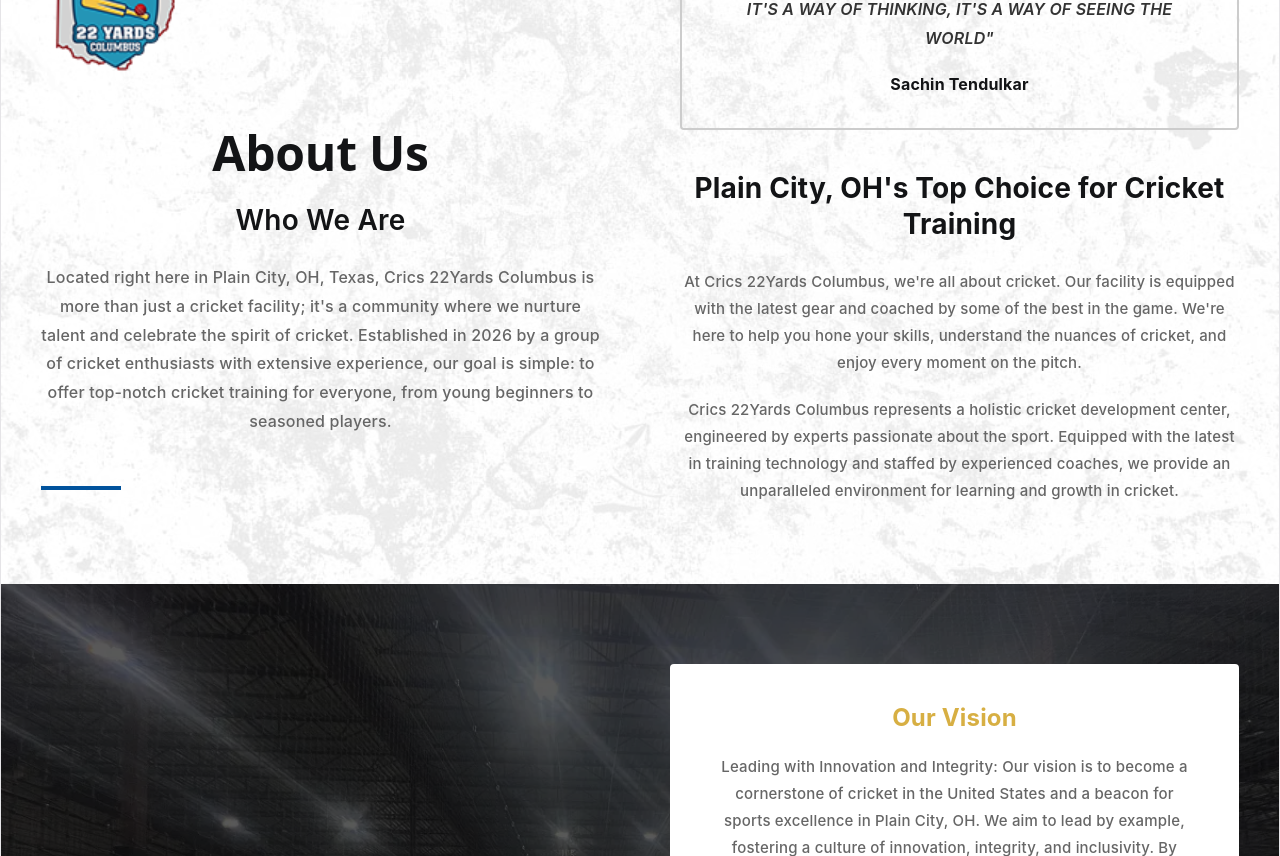
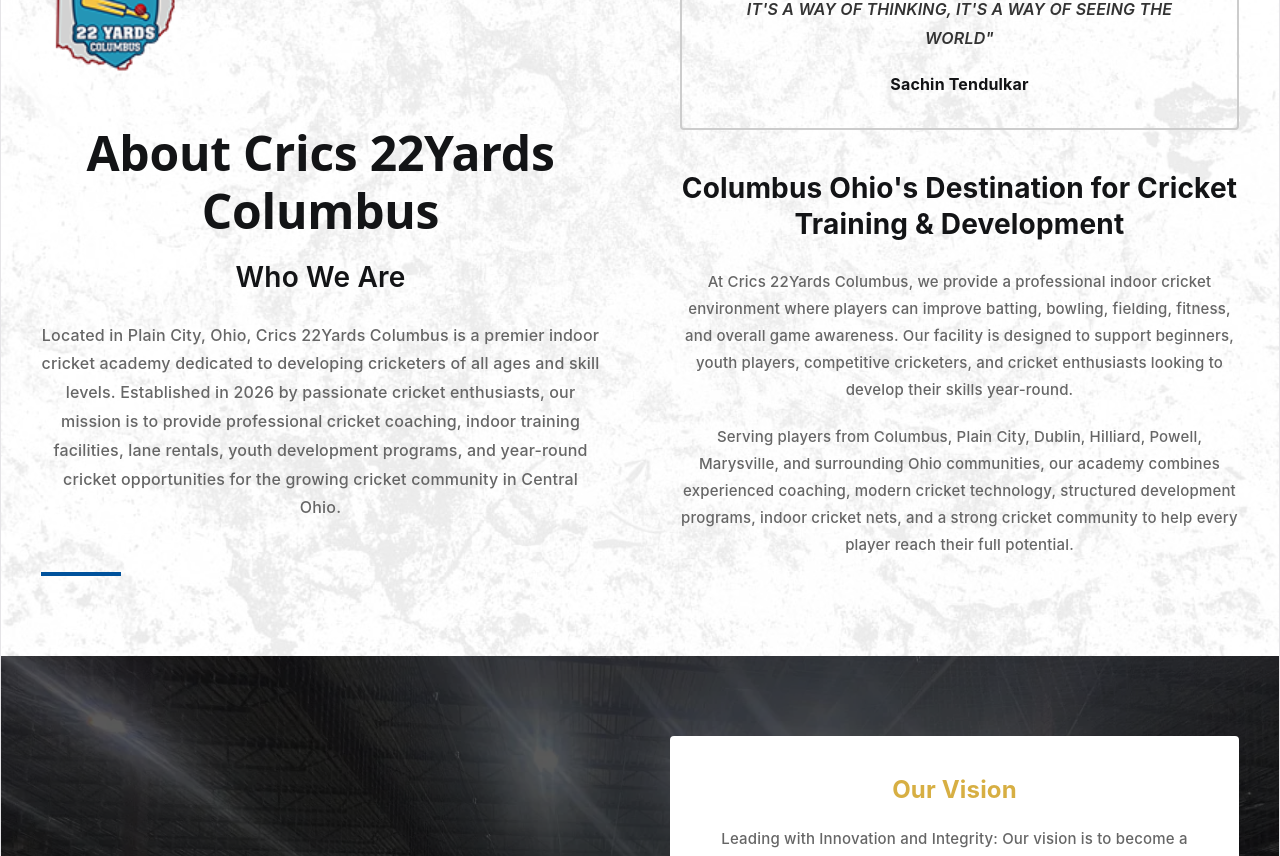
Before and after one commit to Project123margam360/crics22yards, a React (Vite) app: page /about in a window 1280 px wide. Shown: the part 660-1516 px from the top of the page. Built offline with nearby package versions, Linux system fonts and the light colour scheme.

Commit message:
Revise About Us section for clarity and detail
Updated content and structure of the About Us section to enhance clarity and detail about the cricket academy.

```diff
--- a/src/pages/AboutUsSection.jsx
+++ b/src/pages/AboutUsSection.jsx
@@ -5,39 +5,73 @@
 
 export default function AboutUsSection() {
   return (
-    <section className="about-us-section" style={{ backgroundImage: `url(${bgImage})` }}>
+    <section
+      className="about-us-section"
+      style={{ backgroundImage: `url(${bgImage})` }}
+    >
       <div className="about-us-container">
         {/* Left Column */}
         <div className="about-us-left">
           <div className="about-us-logo">
-            <img src={logo} alt="Crics 22 Yards Columbus" />
+            <img
+              src={logo}
+              alt="Crics 22Yards Columbus Indoor Cricket Academy"
+            />
           </div>
-          <h2 className="about-us-heading">About Us</h2>
-          <h3 className="about-us-subheading">Who We Are</h3>
+
+          <h2 className="about-us-heading">
+            About Crics 22Yards Columbus
+          </h2>
+
+          <h3 className="about-us-subheading">
+            Who We Are
+          </h3>
+
           <p className="about-us-text">
-            Located right here in Plain City, OH, Texas, Crics 22Yards Columbus is more than just a cricket facility; it's a community where we nurture talent and celebrate the spirit of cricket. Established in 2026 by a group of cricket enthusiasts with extensive experience, our goal is simple: to offer top-notch cricket training for everyone, from young beginners to seasoned players.
+            Located in Plain City, Ohio, Crics 22Yards Columbus is a premier
+            indoor cricket academy dedicated to developing cricketers of all
+            ages and skill levels. Established in 2026 by passionate cricket
+            enthusiasts, our mission is to provide professional cricket
+            coaching, indoor training facilities, lane rentals, youth
+            development programs, and year-round cricket opportunities for the
+            growing cricket community in Central Ohio.
           </p>
+
           <div className="about-us-accent-line"></div>
         </div>
 
         {/* Right Column */}
         <div className="about-us-right">
-          {/* Quote Card */}
           <div className="about-us-quote-card">
             <p className="about-us-quote">
               "CRICKET IS NOT JUST A SPORT FOR ME; IT'S A WAY OF LIFE, IT'S A WAY OF THINKING, IT'S A WAY OF SEEING THE WORLD"
             </p>
-            <p className="about-us-quote-author">Sachin Tendulkar</p>
+            <p className="about-us-quote-author">
+              Sachin Tendulkar
+            </p>
           </div>
 
-          {/* Content Card */}
           <div className="about-us-content-card">
-            <h3 className="about-us-content-heading">Plain City, OH's Top Choice for Cricket Training</h3>
+            <h3 className="about-us-content-heading">
+              Columbus Ohio's Destination for Cricket Training & Development
+            </h3>
+
             <p className="about-us-content-text">
-              At Crics 22Yards Columbus, we're all about cricket. Our facility is equipped with the latest gear and coached by some of the best in the game. We're here to help you hone your skills, understand the nuances of cricket, and enjoy every moment on the pitch.
+              At Crics 22Yards Columbus, we provide a professional indoor
+              cricket environment where players can improve batting, bowling,
+              fielding, fitness, and overall game awareness. Our facility is
+              designed to support beginners, youth players, competitive
+              cricketers, and cricket enthusiasts looking to develop their
+              skills year-round.
             </p>
+
             <p className="about-us-content-text">
-              Crics 22Yards Columbus represents a holistic cricket development center, engineered by experts passionate about the sport. Equipped with the latest in training technology and staffed by experienced coaches, we provide an unparalleled environment for learning and growth in cricket.
+              Serving players from Columbus, Plain City, Dublin, Hilliard,
+              Powell, Marysville, and surrounding Ohio communities, our academy
+              combines experienced coaching, modern cricket technology,
+              structured development programs, indoor cricket nets, and a
+              strong cricket community to help every player reach their full
+              potential.
             </p>
           </div>
         </div>
```
